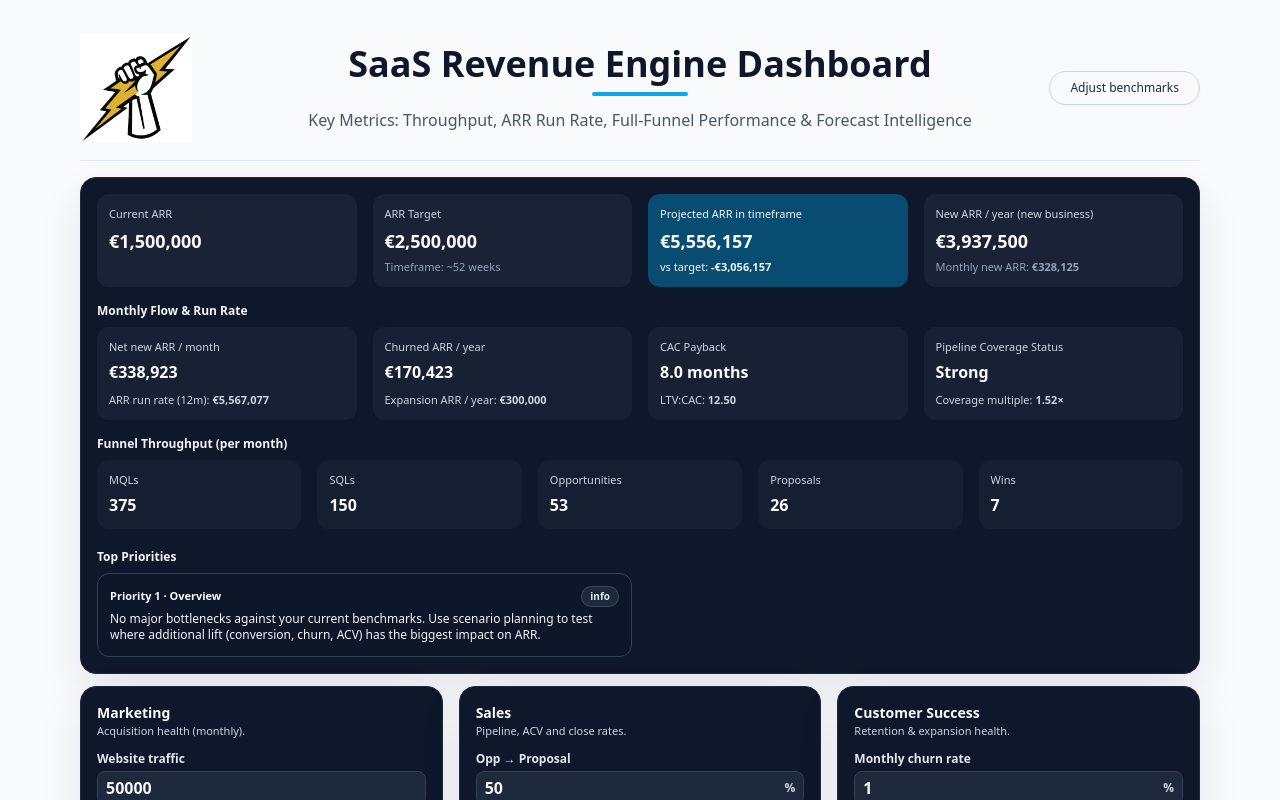
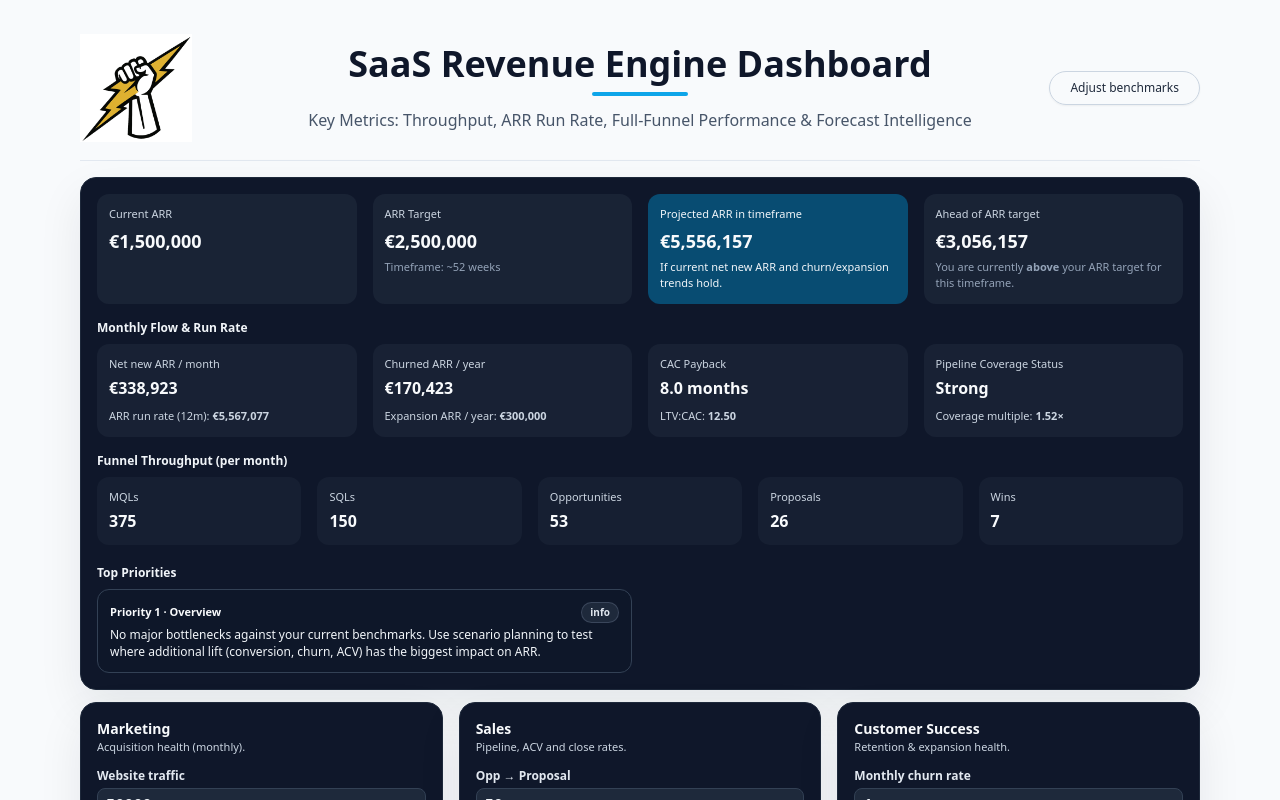
Before and after one commit to powerstephen/saas-throughput-calculator-, a Next.js app: page / in a window 1280 px wide. Shown: the top 800 px of the page. Built offline with nearby package versions, Linux system fonts and the light colour scheme.

Commit message:
Update ResultsPanel.tsx

```diff
--- a/components/ResultsPanel.tsx
+++ b/components/ResultsPanel.tsx
@@ -22,13 +22,23 @@ export default function ResultsPanel({
   timeframeWeeks,
   currencySymbol,
 }: Props) {
-  const { forecast, efficiency, funnel, priorities, otherFindings, recommendations } =
-    result;
+  const {
+    forecast,
+    efficiency,
+    funnel,
+    priorities,
+    otherFindings,
+    recommendations,
+  } = result;
 
   const months = timeframeWeeks / 4.345; // rough conversion to months
   const projectedArrInTimeframe =
     currentArr + forecast.monthlyNetNewArr * months;
-  const arrGap = targetArr - projectedArrInTimeframe;
+
+  // Correct logic: positive diff = above target, negative = below target
+  const arrDiff = projectedArrInTimeframe - targetArr;
+  const isAboveTarget = arrDiff >= 0;
+  const absArrDiff = Math.abs(arrDiff);
 
   // ARR run rate based on current ARR + 12x net new ARR
   const arrRunRate = currentArr + forecast.monthlyNetNewArr * 12;
@@ -51,6 +61,7 @@ export default function ResultsPanel({
     <section className="rounded-2xl border border-slate-800 bg-slate-900 p-4 text-slate-50 shadow-soft">
       {/* ROW 1: ARR SUMMARY */}
       <div className="grid gap-4 md:grid-cols-4">
+        {/* Current ARR */}
         <div className="rounded-xl bg-slate-800/70 p-3">
           <div className="text-[11px] text-slate-300">Current ARR</div>
           <div className="mt-1 text-lg font-bold">
@@ -58,6 +69,7 @@ export default function ResultsPanel({
           </div>
         </div>
 
+        {/* ARR Target */}
         <div className="rounded-xl bg-slate-800/70 p-3">
           <div className="text-[11px] text-slate-300">ARR Target</div>
           <div className="mt-1 text-lg font-bold">
@@ -68,6 +80,7 @@ export default function ResultsPanel({
           </div>
         </div>
 
+        {/* Projected ARR in timeframe */}
         <div className="rounded-xl bg-sky-800/80 p-3">
           <div className="text-[11px] text-slate-100">
             Projected ARR in timeframe
@@ -76,26 +89,24 @@ export default function ResultsPanel({
             {formatCurrencyFull(projectedArrInTimeframe, currencySymbol)}
           </div>
           <div className="mt-1 text-[11px] text-slate-100">
-            vs target:{" "}
-            <span className="font-semibold">
-              {arrGap >= 0 ? "+" : "-"}
-              {formatCurrencyFull(Math.abs(arrGap), currencySymbol)}
-            </span>
+            If current net new ARR and churn/expansion trends hold.
           </div>
         </div>
 
+        {/* Gap / surplus vs target */}
         <div className="rounded-xl bg-slate-800/70 p-3">
           <div className="text-[11px] text-slate-300">
-            New ARR / year (new business)
+            {isAboveTarget ? "Ahead of ARR target" : "Gap to ARR target"}
           </div>
           <div className="mt-1 text-lg font-bold">
-            {formatCurrencyFull(funnel.newArrAnnual, currencySymbol)}
+            {formatCurrencyFull(absArrDiff, currencySymbol)}
           </div>
           <div className="mt-1 text-[11px] text-slate-400">
-            Monthly new ARR:{" "}
+            You are currently{" "}
             <span className="font-semibold">
-              {formatCurrencyFull(forecast.monthlyNewArr, currencySymbol)}
-            </span>
+              {isAboveTarget ? "above" : "below"}
+            </span>{" "}
+            your ARR target for this timeframe.
           </div>
         </div>
       </div>
```
